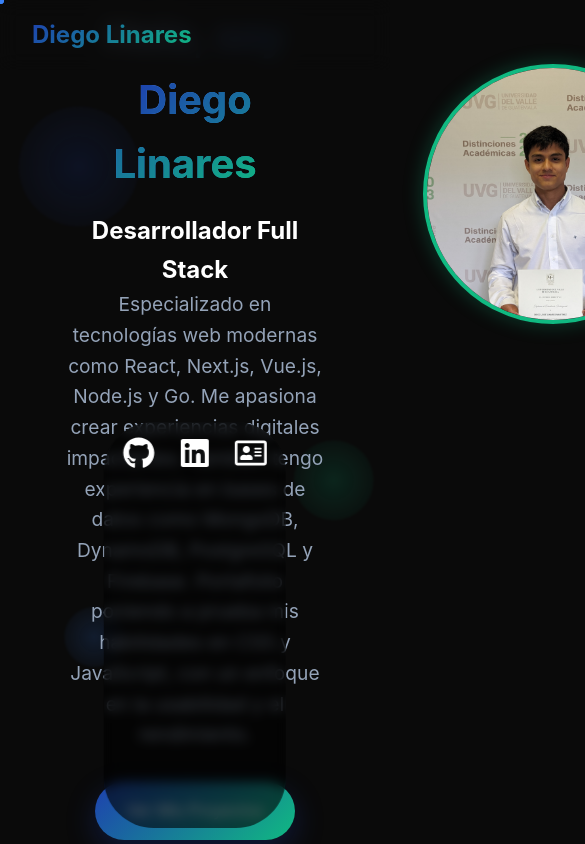
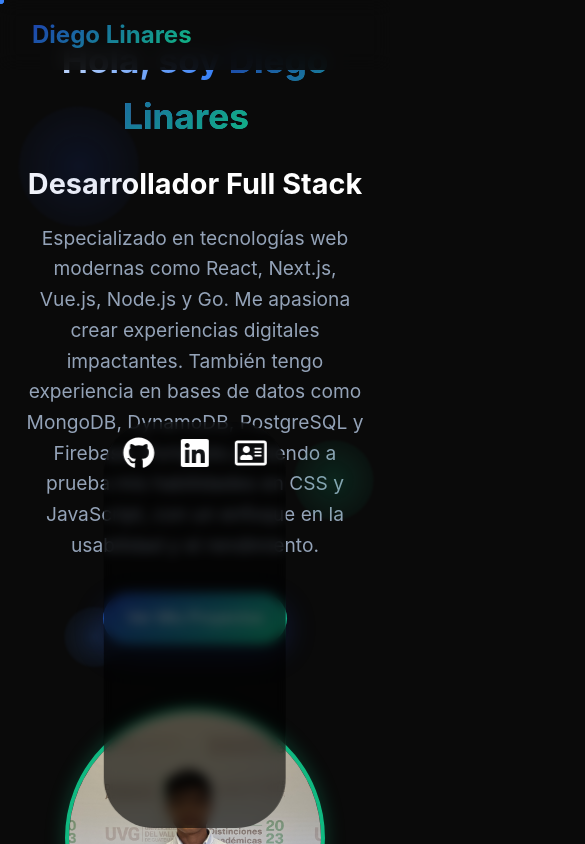
Before and after one commit to DiegoLinares11/miPortafolio, a React (Vite) app: page / in a window 390 px wide. Shown: the top 844 px of the page, 585 px wide, since content can reach past the window. Built offline with nearby package versions, Linux system fonts and the light colour scheme; the HTML template or start-up script is replaced by a standard one.

Commit message:
refactor code css to show on mobile

```diff
--- a/src/components/Hero.jsx
+++ b/src/components/Hero.jsx
@@ -18,7 +18,7 @@ const Hero = () => {
 
 
   return (
-    <section id="inicio" className="hero hero-with-photo">
+    <section id="inicio" className="hero">
       <div className="hero-content">
         <h1>
           Hola, soy <span className="highlight">{text}</span>
--- a/src/index.css
+++ b/src/index.css
@@ -211,36 +211,7 @@
            .nav-links a:hover::after {
               width: 100%;
            }
-        /* Hero Section */
-        .hero {
-            height: 100vh;
-            display: flex;
-            align-items: center;
-            justify-content: center;
-            text-align: center;
-            position: relative;
-        }
 
-        .hero-content {
-            max-width: 800px;
-            padding: 0 2rem;
-            animation: fadeInUp 1s ease-out;
-        }
-
-        .hero h1 {
-            font-size: clamp(2.5rem, 6vw, 4rem);
-            margin-bottom: 1rem;
-            background: linear-gradient(135deg, var(--text-primary), var(--accent-blue), var(--primary-green));
-            -webkit-background-clip: text;
-            -webkit-text-fill-color: transparent;
-            background-clip: text;
-        }
-
-        .hero p {
-            font-size: 1.2rem;
-            color: var(--text-secondary);
-            margin-bottom: 2rem;
-        }
 
         .cta-button {
             display: inline-block;
@@ -514,43 +485,6 @@
             transition: width 0.1s ease;
         }
 
-.hero-with-photo {
-  display: flex;
-  align-items: center;
-  justify-content: center;
-  flex-wrap: wrap;
-  gap: 2rem;
-  padding: 0 4rem;
-  min-height: 100vh;
-  text-align: left;
-}
-
-.hero-content {
-  flex: 1;
-  min-width: 300px;
-  max-width: 600px;
-  width: 50%;
-}
-
-.hero-photo {
-  flex: 1;
-  display: flex;
-  justify-content: center;
-  min-width: 300px;
-  max-width: 400px;
-  width: 50%;
-}
-
-.hero-photo img {
-  width: 260px;
-  height: 260px;
-  object-fit: cover;
-  border-radius: 50%;
-  border: 4px solid var(--primary-green);
-  box-shadow: 0 0 20px rgba(16, 185, 129, 0.3);
-  animation: fadeIn 1s ease-out;
-}
-
 .highlight {
   background: linear-gradient(135deg, var(--primary-blue), var(--primary-green));
   -webkit-background-clip: text;
@@ -558,23 +492,6 @@
   background-clip: text;
 }
 
-@media (max-width: 768px) {
-  .hero-with-photo {
-    flex-direction: column;
-    text-align: center;
-    padding: 2rem;
-  }
-
-  .hero-content,
-  .hero-photo {
-    width: 100%;
-    max-width: none;
-  }
-
-  .hero-photo {
-    margin-top: 2rem;
-  }
-}
 
 /* Posición general para escritorio */
 .social-bar {
@@ -637,3 +554,119 @@
     font-size: 1.35rem;
     color: var(--text-secondary);
 }
+.hero {
+  display: flex;
+  align-items: center;
+  justify-content: center;
+  flex-wrap: wrap;
+  gap: 2rem;
+  padding: 0 4rem;
+  min-height: 100vh;
+  text-align: left;
+}
+
+.hero-content {
+  flex: 1;
+  min-width: 300px;
+  max-width: 600px;
+  width: 50%;
+  animation: fadeInUp 1s ease-out;
+}
+
+.hero h1 {
+  font-size: clamp(2.5rem, 6vw, 4rem);
+  margin-bottom: 1rem;
+  background: linear-gradient(135deg, var(--text-primary), var(--accent-blue), var(--primary-green));
+  -webkit-background-clip: text;
+  -webkit-text-fill-color: transparent;
+  background-clip: text;
+}
+
+.hero h2 {
+  font-size: 1.8rem;
+  color: var(--text-primary);
+  margin-bottom: 1rem;
+}
+
+.hero p {
+  font-size: 1.2rem;
+  color: var(--text-secondary);
+  margin-bottom: 2rem;
+}
+
+.cta-button {
+  display: inline-block;
+  padding: 1rem 2rem;
+  background: linear-gradient(135deg, var(--primary-blue), var(--primary-green));
+  color: white;
+  text-decoration: none;
+  border-radius: 50px;
+  transition: all 0.3s ease;
+  box-shadow: 0 10px 30px rgba(30, 64, 175, 0.3);
+}
+
+.cta-button:hover {
+  transform: translateY(-5px);
+  box-shadow: 0 20px 40px rgba(30, 64, 175, 0.4);
+}
+
+.hero-photo {
+  flex: 1;
+  display: flex;
+  justify-content: center;
+  min-width: 300px;
+  max-width: 400px;
+  width: 50%;
+}
+
+.hero-photo img {
+  width: 260px;
+  height: 260px;
+  object-fit: cover;
+  border-radius: 50%;
+  border: 4px solid var(--primary-green);
+  box-shadow: 0 0 20px rgba(16, 185, 129, 0.3);
+  animation: fadeIn 1s ease-out;
+}
+
+.highlight {
+  background: linear-gradient(135deg, var(--primary-blue), var(--primary-green));
+  -webkit-background-clip: text;
+  -webkit-text-fill-color: transparent;
+  background-clip: text;
+}
+@media (max-width: 768px) {
+  .hero {
+    flex-direction: column;
+    text-align: center;
+    padding: 2rem 1.5rem;
+  }
+
+  .hero-content,
+  .hero-photo {
+    width: 100%;
+    max-width: none;
+  }
+
+  .hero-photo {
+    margin-top: 2rem;
+  }
+
+  .hero h1 {
+    font-size: 2.2rem;
+  }
+
+  .cta-button {
+    padding: 0.8rem 1.5rem;
+    font-size: 1rem;
+  }
+
+  .nav-links {
+    display: none;
+  }
+
+  .skills-grid,
+  .projects-grid {
+    grid-template-columns: 1fr;
+  }
+}
```
